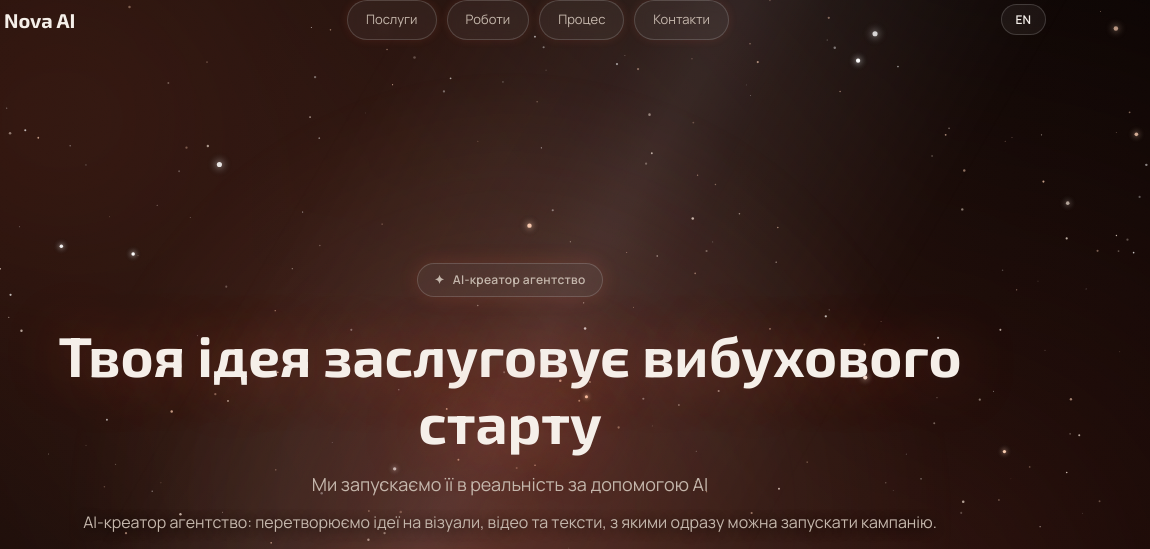
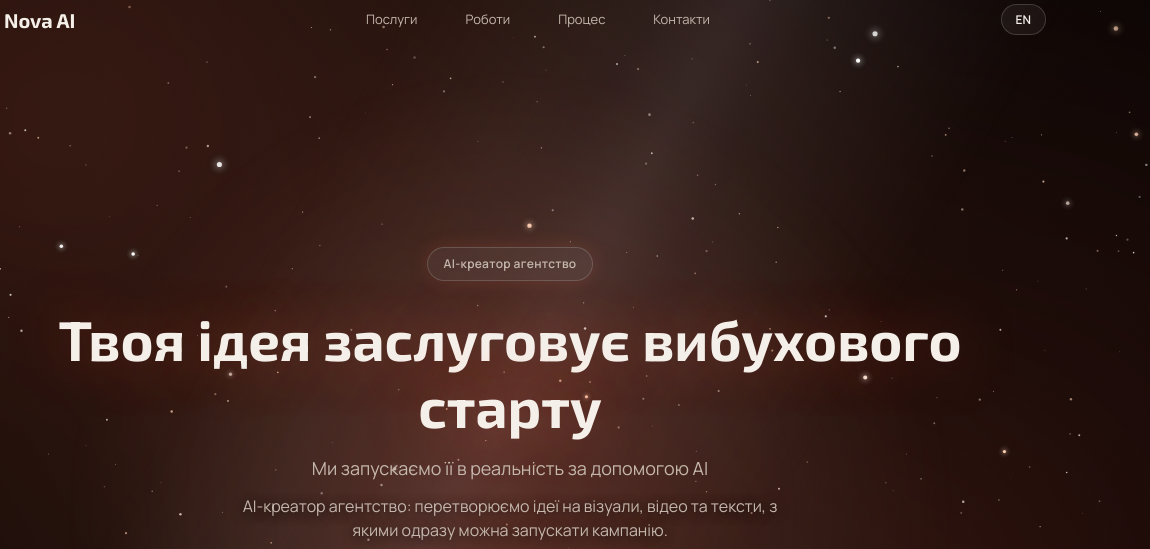
Before and after one commit to olegschnaider99-ai/nova-ai-landing, a website with bundled scripts: page index.html in a window 1280 px wide. Shown: the top 549 px of the page, 130-1280 px from the left. Built offline with nearby package versions, Linux system fonts and the light colour scheme.

Commit message:
Art direction pass: Hero polish, quiet nav, closing rhythm
- Hero: removed the sparkle glyph (flagged repeatedly across earlier
  audits as an AI-cliche, never actually fixed until now); capped
  hero-description to 58ch so it stops overrunning comfortable reading
  measure; loosened the gap before the CTAs for clearer separation
  between reading and acting.
- Header nav links are transparent/borderless at rest now, only
  picking up the glass pill + glow on hover/focus — the nav should
  "almost disappear" rather than sit lit on every load.
- Advantages padding 100->130px (reads as quiet confirmation, not
  another pitch) and footer 48->72px (a deliberate close instead of
  the page just stopping).

```diff
--- a/css/sections.css
+++ b/css/sections.css
@@ -44,23 +44,24 @@
   font-size: 13px;
 }
 
+/* Quiet by default — the page is the hero, not the nav. Pill
+   background/glow only appears on hover/focus, not sitting lit at
+   rest on every load. */
 .main-nav a {
   padding: 9px 18px;
   border-radius: 999px;
   color: var(--text-secondary);
-  background: var(--glass-bg);
-  border: 1px solid var(--border-glass);
-  box-shadow: 0 0 10px rgba(255, 107, 74, 0.12);
-  -webkit-backdrop-filter: blur(6px);
-  backdrop-filter: blur(6px);
+  background: transparent;
+  border: 1px solid transparent;
   transition: all 0.2s ease;
 }
 
-.main-nav a:hover {
+.main-nav a:hover,
+.main-nav a:focus-visible {
   color: var(--text-primary);
-  border-color: var(--accent-violet);
-  background: rgba(255, 107, 74, 0.14);
-  box-shadow: 0 0 16px rgba(255, 107, 74, 0.4);
+  border-color: var(--border-glass);
+  background: var(--glass-bg);
+  box-shadow: 0 0 16px rgba(255, 107, 74, 0.3);
 }
 
 /* Mobile menu toggle — hidden by default, shown only below the
@@ -182,9 +183,12 @@
 }
 
 .hero-description {
+  max-width: 58ch;
+  margin-left: auto;
+  margin-right: auto;
   color: var(--text-secondary);
   text-shadow: 0 2px 12px rgba(3, 1, 6, 0.8);
-  margin-bottom: 32px;
+  margin-bottom: 40px;
 }
 
 .hero-actions {
@@ -389,8 +393,10 @@
   color: var(--text-secondary);
 }
 
+/* Reads as quiet confirmation, not another pitch — more room than its
+   neighbors, nothing rushed. */
 .advantages {
-  padding: 100px 0;
+  padding: 130px 0;
 }
 
 .advantages h2 {
@@ -549,7 +555,7 @@
 }
 
 .site-footer {
-  padding: 48px 0;
+  padding: 72px 0;
   text-align: center;
   border-top: 1px solid var(--border-glass);
   color: var(--text-muted);
--- a/index.html
+++ b/index.html
@@ -52,7 +52,7 @@
 <main>
   <section id="hero" class="hero">
     <div class="container hero-inner">
-      <span class="hero-eyebrow">✦ <span data-i18n="hero.eyebrow">AI-креатор агентство</span></span>
+      <span class="hero-eyebrow" data-i18n="hero.eyebrow">AI-креатор агентство</span>
       <h1 data-i18n="hero.title">Твоя ідея заслуговує вибухового старту</h1>
       <p class="hero-subtitle" data-i18n="hero.subtitle">Ми запускаємо її в реальність за допомогою AI</p>
       <p class="hero-description" data-i18n="hero.description">AI-креатор агентство, що перетворює ваші ідеї на візуали, відео та контент, готові підкорювати аудиторію.</p>
```
